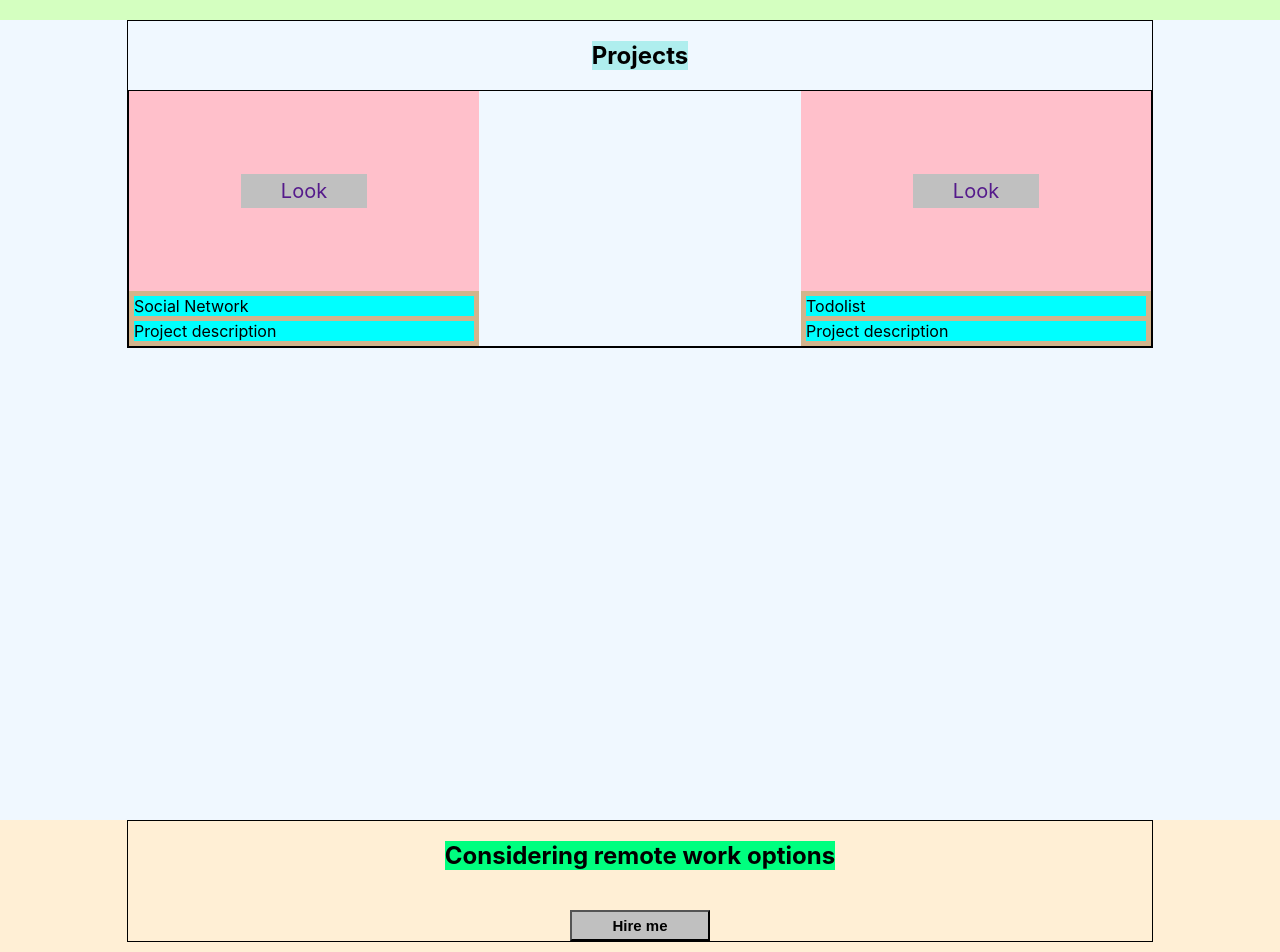
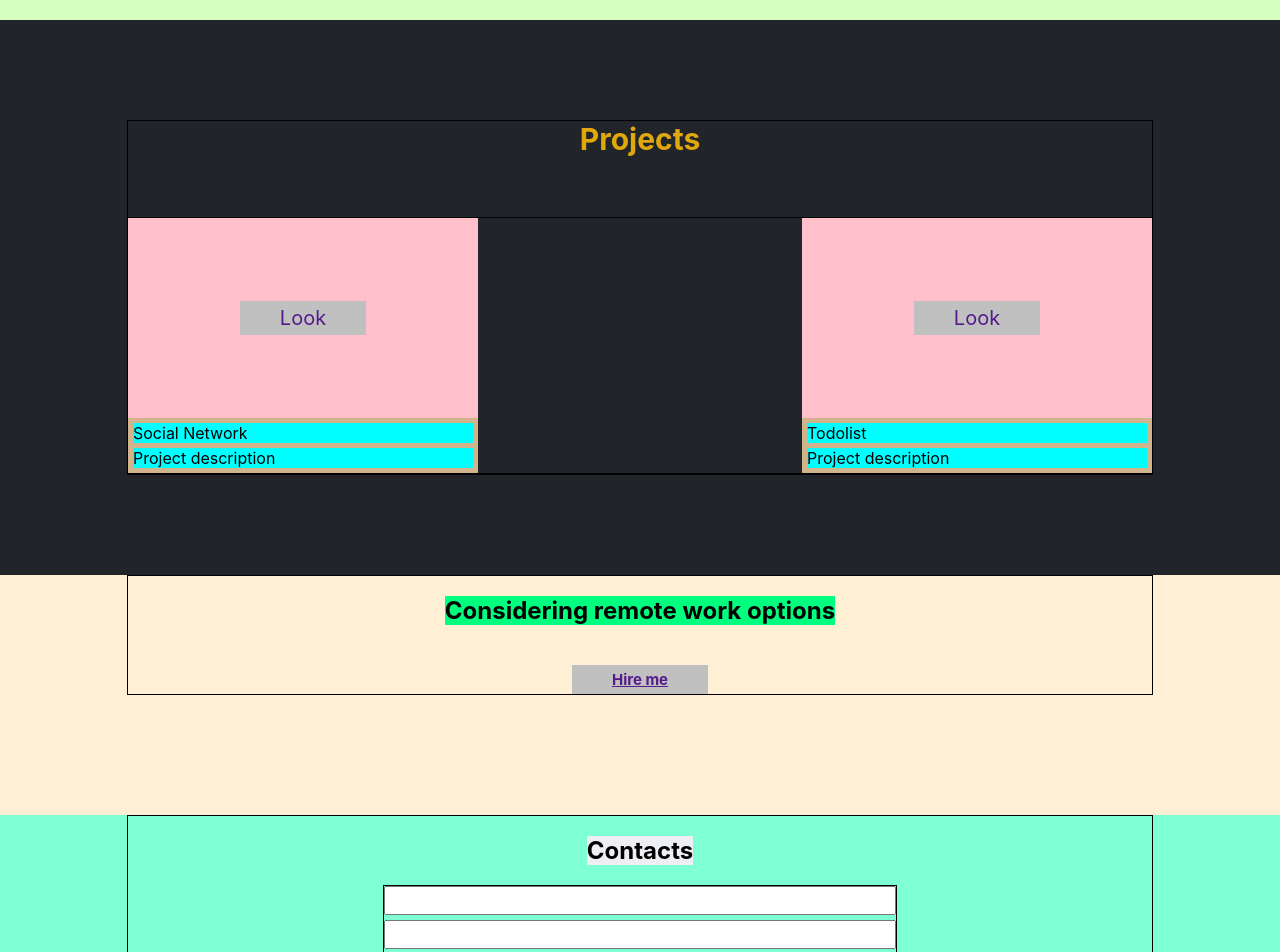
Before and after one commit to NikolayPasyuk/portfolio, a React (Create React App) app: page / in a window 1280 px wide. Shown: the part 1680-2632 px from the top of the page. Built offline with nearby package versions, Linux system fonts and the light colour scheme.

Commit message:
updated portfolio

```diff
--- a/src/contacts/Contacts.js
+++ b/src/contacts/Contacts.js
@@ -9,11 +9,9 @@ export const Contacts = () => {
                 <form action="" className={style.contactsForm}>
                     <input type="text" className={style.input}/>
                     <input type="text" className={style.input}/>
-                    <textarea className={style.textarea}>
-
-                    </textarea>
+                    <textarea className={style.textarea}/>
                 </form>
-                <button className={style.button}>Send</button>
+                <button type='submit' className={style.button}>Send</button>
             </div>
         </div>
     );
--- a/src/contacts/Contacts.module.css
+++ b/src/contacts/Contacts.module.css
@@ -13,7 +13,7 @@
 }
 
 .contactsForm {
-    width: 280px;
+    width: 50%;
     border: 1px solid;
     display: flex;
     flex-direction: column;
@@ -37,3 +37,9 @@
     margin-top: 20px;
     padding: 5px 40px;
 }
+
+@media screen and (max-width: 360px) {
+    .contactsForm {
+        width: 100%;
+    }
+}
--- a/src/projects/Projects.js
+++ b/src/projects/Projects.js
@@ -6,7 +6,9 @@ export const Projects = () => {
     return (
         <div className={style.projectsBlock}>
             <div className={`${styleContainer.container} ${style.projectsContainer}`}>
-                <h2 className={style.title}>Projects</h2>
+                <div className={style.title}>
+                    <h2>Projects</h2>
+                </div>
                 <div className={style.projects}>
                     <Project title={'Social Network'} description={'Project description'}/>
                     <Project title={'Todolist'} description={'Project description'}/>
--- a/src/projects/Projects.module.css
+++ b/src/projects/Projects.module.css
@@ -1,15 +1,26 @@
 .projectsBlock {
-    min-height: 100vh;
-    background-color: #F0F8FF;
+    padding: 100px 0;
+    background-color: #212529
 }
 
 .projectsContainer {
     flex-direction: column;
     justify-content: flex-start;
+    flex-wrap: nowrap;
 }
 
 .title {
-    background-color: #AFEEEE;
+    position: relative;
+}
+
+.title h2 {
+    font-family: inherit;
+    line-height: 1.2;
+    margin-bottom: 60px;
+    margin-top: 0;
+    font-size: 30px;
+    font-weight: 750;
+    color: #e0a80d;
 }
 
 .projects {
@@ -18,5 +29,10 @@
     display: flex;
     justify-content: space-between;
     flex-wrap: wrap;
-    box-sizing: border-box;
 }
+
+@media screen and (max-width: 878px) {
+    .projects {
+        justify-content: center;
+    }
+}
--- a/src/remote-work/Remote_work.js
+++ b/src/remote-work/Remote_work.js
@@ -6,7 +6,7 @@ export const Remote_work = () => {
         <div className={style.remoteBlock}>
             <div className={`${styleContainer.container} ${style.remoteContainer}`}>
                 <h2 className={style.title}>Considering remote work options</h2>
-                <button className={style.button}>Hire me</button>
+                <a href='' className={style.button}>Hire me</a>
             </div>
         </div>
     );
--- a/src/remote-work/Remote_work.module.css
+++ b/src/remote-work/Remote_work.module.css
@@ -15,8 +15,7 @@
 .button {
     font-weight: bold;
     font-size: 15px;
-    background: #C0C0C0;
+    background-color: #C0C0C0;
     margin-top: 20px;
     padding: 5px 40px;
-
 }
```
